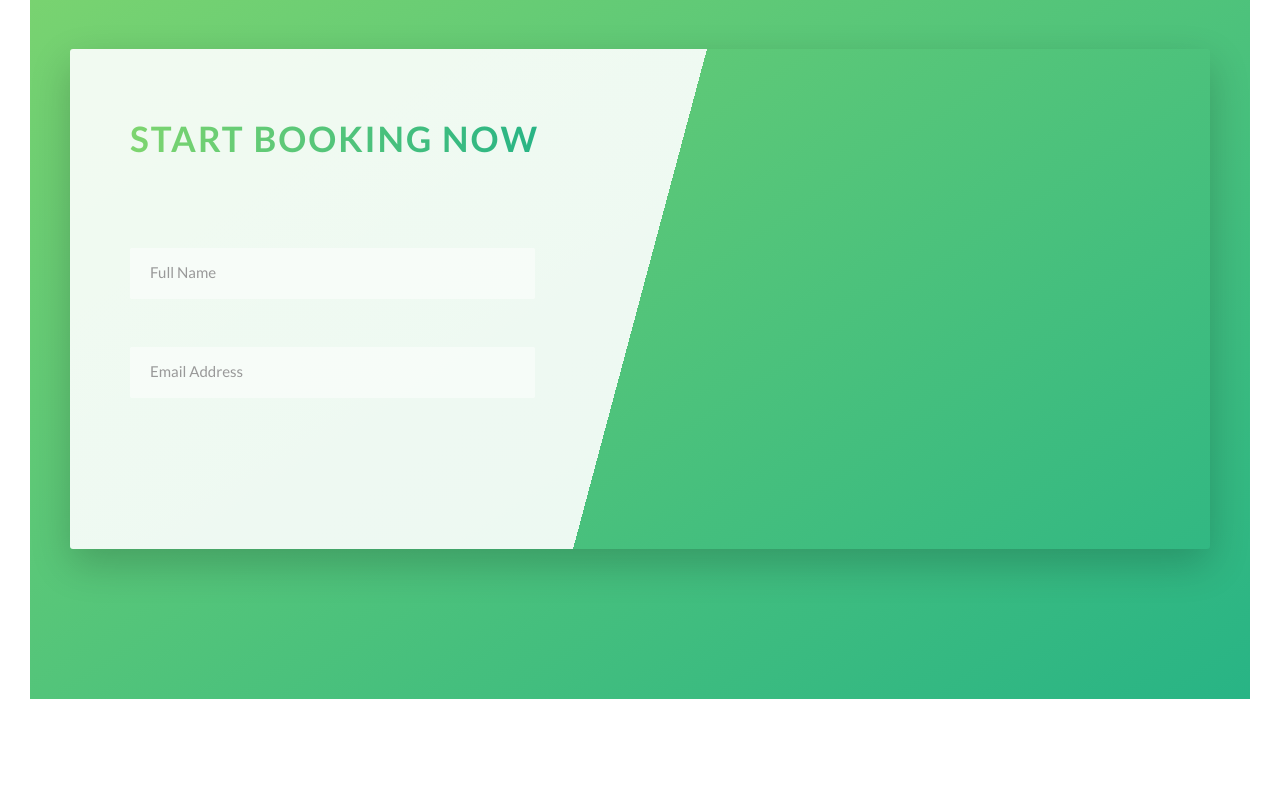
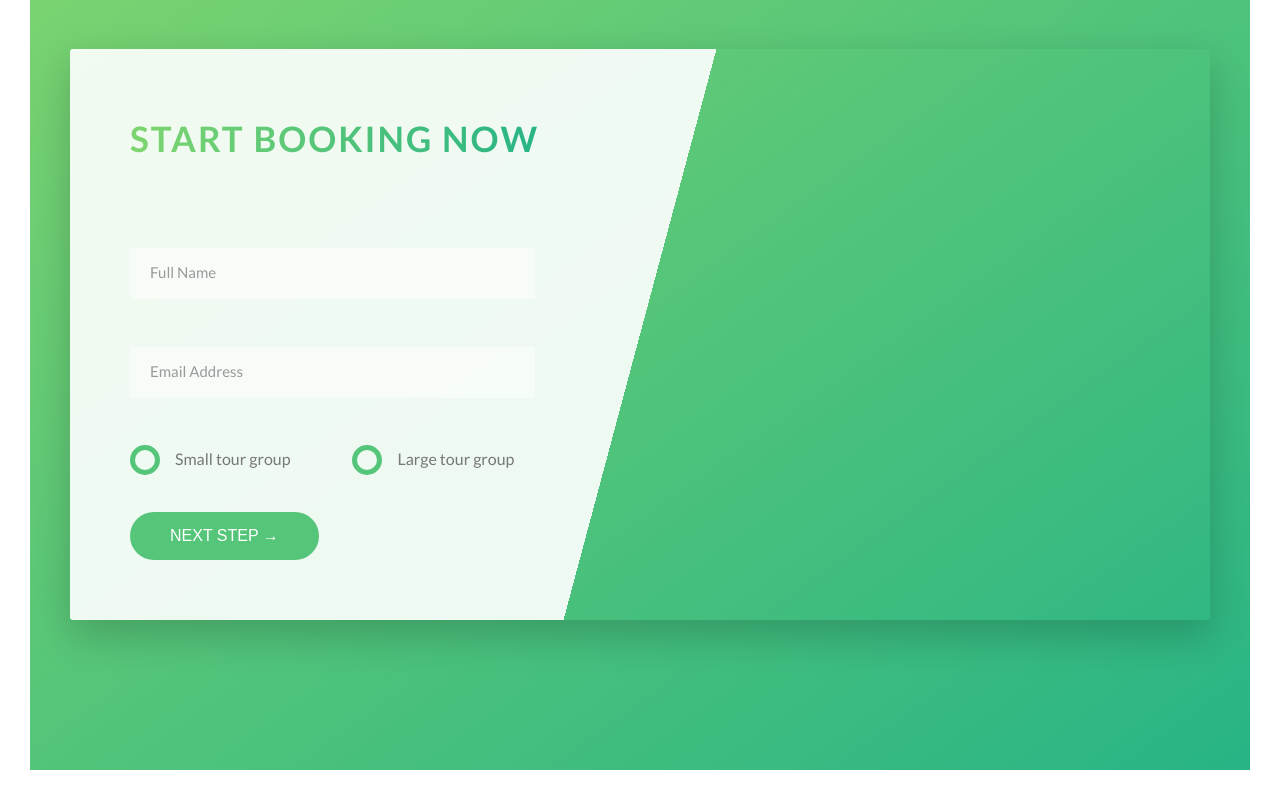
Before and after one commit to yadleo/sass__project-version1, a website: page index.html in a window 1280 px wide. Shown: the part 4575-5375 px from the top of the page. Before the commit the page ends 5304 px from the top, so only its background shows below. Drawn offline with Linux system fonts and the light colour scheme.

Commit message:
[Completed] section book with radio buttons

```diff
--- a/index.html
+++ b/index.html
@@ -333,6 +333,35 @@
 									/>
 									<label for="email" class="form__label">Email address</label>
 								</div>
+								<div class="form__group u-margin-bottom-medium">
+									<div class="form__radio-group">
+										<input
+											type="radio"
+											class="form__radio-input"
+											id="small"
+											name="size"
+										/>
+										<label for="small" class="form__radio-label">
+											<span class="form__radio-button"></span> Small tour
+											group</label
+										>
+									</div>
+									<div class="form__radio-group">
+										<input
+											type="radio"
+											class="form__radio-input"
+											id="large"
+											name="size"
+										/>
+										<label for="large" class="form__radio-label">
+											<span class="form__radio-button"></span> Large tour
+											group</label
+										>
+									</div>
+								</div>
+								<div class="form__group">
+									<button class="btn btn--green">Next Step &rarr;</button>
+								</div>
 							</form>
 						</div>
 					</div>
--- a/sass/base/_utilities.scss
+++ b/sass/base/_utilities.scss
@@ -1,21 +1,21 @@
 .u-center-text {
-	text-align: center;
+	text-align: center !important;
 }
 
 .u-margin-bottom-small {
-	margin-bottom: 1.5rem;
+	margin-bottom: 1.5rem !important;
 }
 .u-margin-bottom-medium {
-	margin-bottom: 4rem;
+	margin-bottom: 4rem !important;
 }
 .u-margin-bottom-big {
-	margin-bottom: 8rem;
+	margin-bottom: 8rem !important;
 }
 
 .u-margin-top-big {
-	margin-top: 8rem;
+	margin-top: 8rem !important;
 }
 
 .u-margin-top-huge {
-	margin-top: 10rem;
+	margin-top: 10rem !important;
 }
--- a/sass/components/_button.scss
+++ b/sass/components/_button.scss
@@ -1,5 +1,6 @@
 /* psuedo element */
 .btn {
+	&,
 	&:link,
 	&:visited {
 		display: inline-block;
@@ -10,6 +11,10 @@
 		transition: all 0.2s;
 		position: relative;
 		font-size: $default-font-size;
+
+		// Change for the <button> element
+		border: none;
+		cursor: pointer;
 	}
 
 	&:hover {
@@ -21,7 +26,9 @@
 		}
 	}
 
-	&:active {
+	&:active,
+	&:focus {
+		outline: none;
 		transform: translateY(-0.1rem);
 		box-shadow: 0 0.5rem 1rem rgba($color-black, 0.2);
 	}
--- a/sass/components/_form.scss
+++ b/sass/components/_form.scss
@@ -13,6 +13,7 @@
 		border-bottom: 3px solid transparent;
 		width: 90%;
 		display: block;
+		transition: all 0.3s;
 
 		&:focus {
 			outline: none; //Keep it in for A11y;
@@ -45,4 +46,48 @@
 		visibility: hidden;
 		transform: translateY(-4rem);
 	}
+
+	&__radio-group {
+		width: 49%;
+		display: inline-block;
+	}
+	&__radio-input {
+		display: none;
+	}
+	&__radio-label {
+		font-size: $default-font-size;
+		cursor: pointer;
+		position: relative;
+		padding-left: 4.5rem;
+	}
+
+	&__radio-button {
+		height: 3rem;
+		width: 3rem;
+		border: 5px solid $color-primary;
+		border-radius: 50%;
+		display: inline-block;
+		position: absolute;
+		left: 0;
+		top: -0.4rem;
+
+		&::after {
+			content: "";
+			display: block;
+			height: 1.3rem;
+			width: 1.3rem;
+			border-radius: 50%;
+			position: absolute;
+			top: 50%;
+			left: 50%;
+			transform: translate(-50%, -50%);
+			background-color: $color-primary;
+			opacity: 0;
+			transition: opacity 0.2s;
+		}
+	}
+
+	&__radio-input:checked ~ &__radio-label &__radio-button::after {
+		opacity: 1;
+	}
 }
--- a/sass/pages/_home.scss
+++ b/sass/pages/_home.scss
@@ -53,8 +53,6 @@
 	border-radius: 3px;
 	box-shadow: 0 1.5rem 4rem rgba($color-black, 0.2);
 
-	height: 50rem;
-
 	&__form {
 		width: 50%;
 		padding: 6rem;
```
Also changed, not shown: css/style.css.
